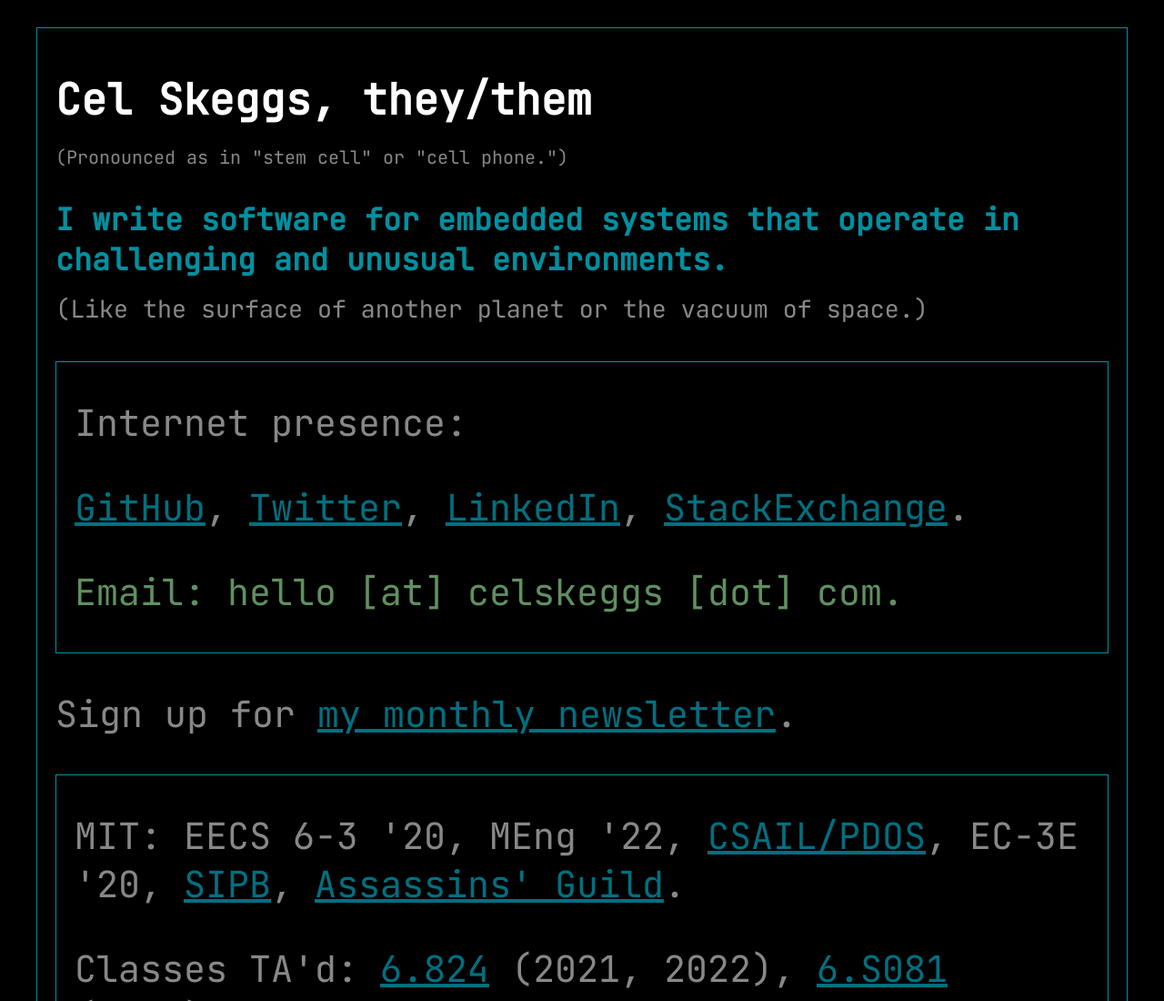
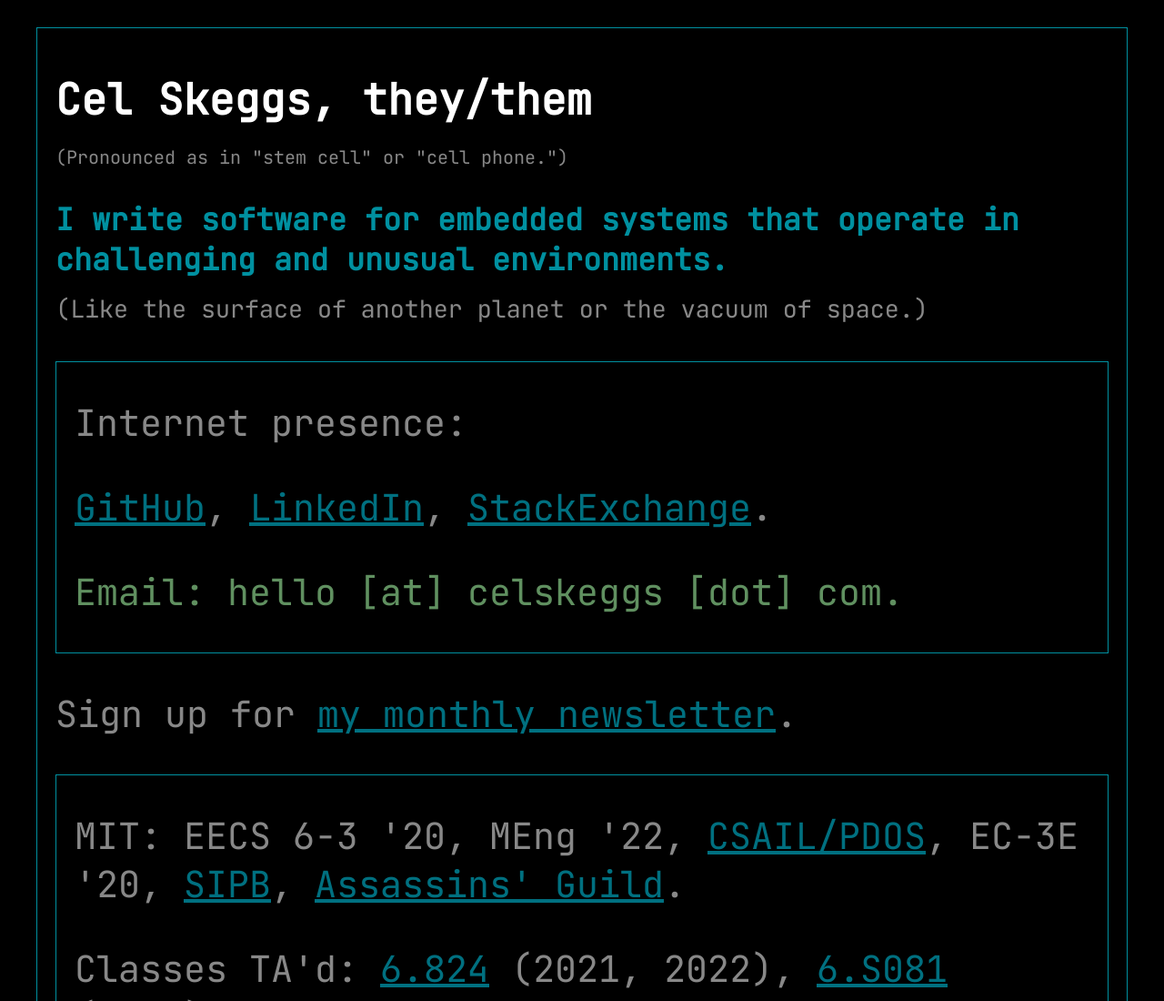
Before and after one commit to celskeggs/celskeggs.github.io, a plain HTML site: page index.html in a window 1280 px wide. Shown: the top 1100 px of the page at 91% size. Drawn offline with Linux system fonts and the light colour scheme.

Commit message:
Remove link to deactivated twitter account

```diff
--- a/index.html
+++ b/index.html
@@ -13,7 +13,7 @@
 		<p class="elaborate">(Like the surface of another planet or the vacuum of space.)</p>
 		<div class="box">
 			<p>Internet presence:</p>
-			<p><a href="https://github.com/celskeggs">GitHub</a>, <a href="https://twitter.com/celskeggs">Twitter</a>, <a href="https://www.linkedin.com/in/celskeggs">LinkedIn</a>, <a href="https://stackexchange.com/users/3844716/cel-skeggs">StackExchange</a>.</p>
+			<p><a href="https://github.com/celskeggs">GitHub</a>, <a href="https://www.linkedin.com/in/celskeggs">LinkedIn</a>, <a href="https://stackexchange.com/users/3844716/cel-skeggs">StackExchange</a>.</p>
 			<p class="email">Email: hello [at] celskeggs [dot] com.</p>
 		</div>
 		<p>Sign up for <a href="https://tinyletter.com/celskeggs">my monthly newsletter</a>.</p>
```
